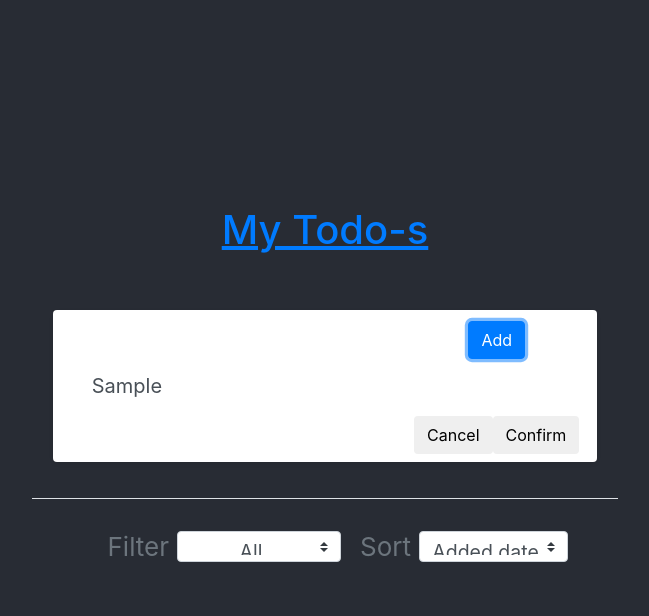
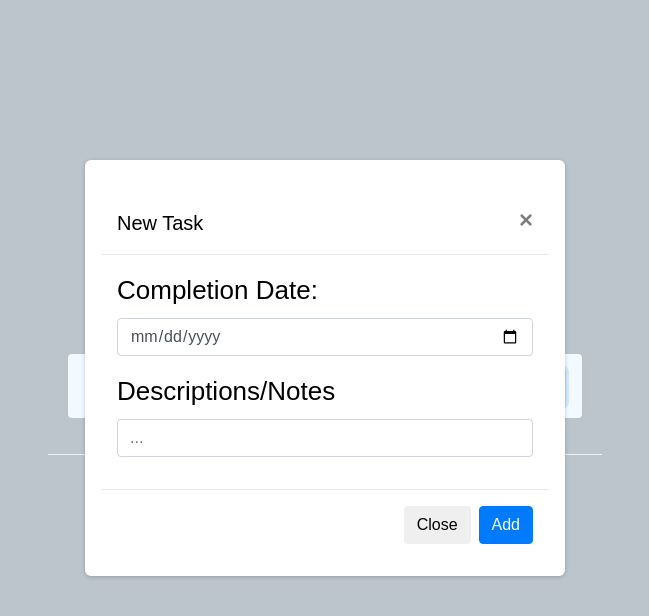
Before and after one commit to matt-tylek/TODO-List-Website, a React (Create React App) app in the folder client/: page / in a window 1280 px wide. Both pictures are taken after typing "Sample" into the empty fields and a click on the button "Add". Shown: the top 616 px of the page, without its empty margins (315-964 px from the left). Built offline with nearby package versions, Linux system fonts and the light colour scheme.

Commit message:
code design of modal for adding a task

```diff
--- a/client/src/App.css
+++ b/client/src/App.css
@@ -22,7 +22,7 @@
   justify-content: center;
   font-size: calc(10px + 2vmin);
   color: white;
-
+  z-index: -1;
 }
 
 /*.App-link {
--- a/client/src/App.js
+++ b/client/src/App.js
@@ -9,6 +9,7 @@ import "./App.css";
 //import NavbarPage from "./Components/Menubar";
 import TaskList from "./Components/TaskList";
 import Template from "./Components/Template";
+import Backdrop from "./Components/Backdrop";
 
 /*
 var templateTasks = [
--- a/client/src/Components/Modal.js
+++ b/client/src/Components/Modal.js
@@ -10,10 +10,30 @@ function Modal(props) {
     console.log(props.modalIsOpen)
 
         return (
-            <div>
-            <p>Are you sure?</p>
-            <button className='btn btn-alt' onClick={cancelHandler}>Cancel</button>
-            <button className='btn' onClick={confirmHandler}>Confirm</button>
+            <div id="exampleModal" tabindex="-1" role="dialog" aria-labelledby="exampleModalLabel" aria-hidden="true">
+                <p></p>
+                <div className="modal-header">
+                    <h5 className="modal-title" id="exampleModalLabel">New Task</h5>
+                    <button type="button" className="close" data-dismiss="modal" aria-label="Close" onClick={cancelHandler}>
+                        <span aria-hidden="true">&times;</span>
+                    </button>
+                </div>
+                <div className="modal-body">
+                    <form>
+                        <div class="form-group">
+                            <label for="inputDate">Completion Date:</label>
+                            <input type="date" class="form-control" id="inputDate"></input>
+                        </div>
+                        <div class="form-group">
+                            <label for="inputDescription">Descriptions/Notes</label>
+                            <input type="description" class="form-control" id="inputDescription" placeholder="..."></input>
+                        </div>
+                    </form>
+                </div>
+                <div class="modal-footer">
+                    <button className='btn btn-alt' onClick={cancelHandler}>Close</button>
+                    <button className='btn btn-primary' onClick={confirmHandler}>Add</button>
+                </div>
             </div>
         );
 
--- a/client/src/Components/Template.js
+++ b/client/src/Components/Template.js
@@ -59,7 +59,7 @@ function Template(props) {
                         </div>
                         <div className="col-auto px-0 mx-0 mr-2">
                             <div className='actions'>
-                                <button className="btn btn-primary" onClick={addHandler}>Add</button>
+                                <button className="btn btn-primary" data-toggle="modal" onClick={addHandler}>Add</button>
                             </div>
                             {modalIsOpen &&  <Modal onCancel={closeModalHandler} onConfirm={confirmModalHandler} />}
                             {modalIsOpen && <Backdrop onCancel={closeModalHandler}/>}
--- a/client/src/index.css
+++ b/client/src/index.css
@@ -11,3 +11,29 @@ code {
   font-family: source-code-pro, Menlo, Monaco, Consolas, 'Courier New',
     monospace;
 }
+#exampleModal {
+  box-shadow: 0 1px 4px rgba(0, 0, 0, 0.2);
+  border-radius: 6px;
+  background-color: white;
+  padding: 1rem;
+  text-align: center;
+  width: 30rem;
+  z-index: 10;
+  position: fixed;
+  top: 20vh;
+  left: calc(50% - 15rem);
+  color: black;
+  text-align: left;
+  font-family: Arial, Helvetica, sans-serif;
+  transition: opacity 2000ms ease-in-out;
+}
+
+.backdrop {
+  position: fixed;
+  z-index: 1;
+  background-color: rgba(239, 249, 255, 0.75);
+  width: 100%;
+  height: 100vh;
+  top: 0;
+  left: 0;
+}
```
